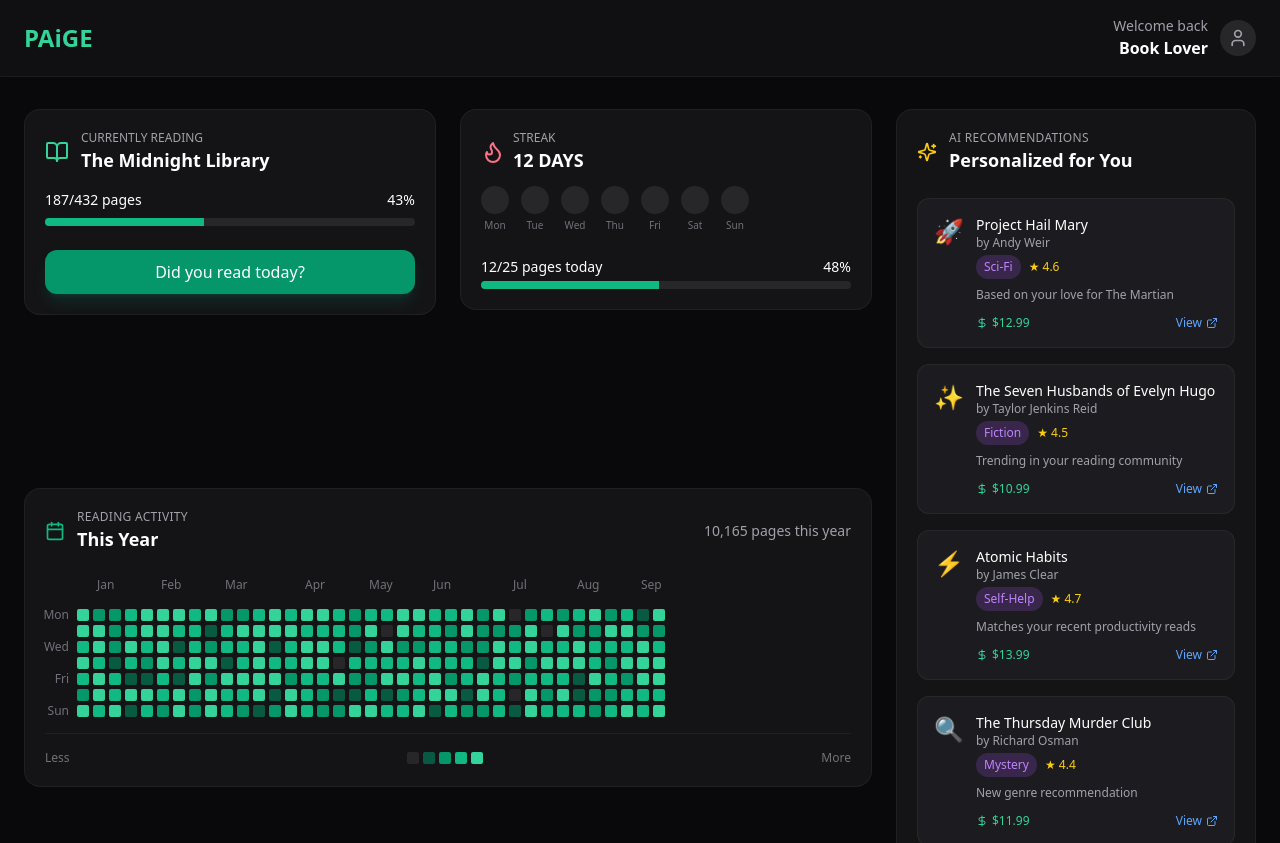
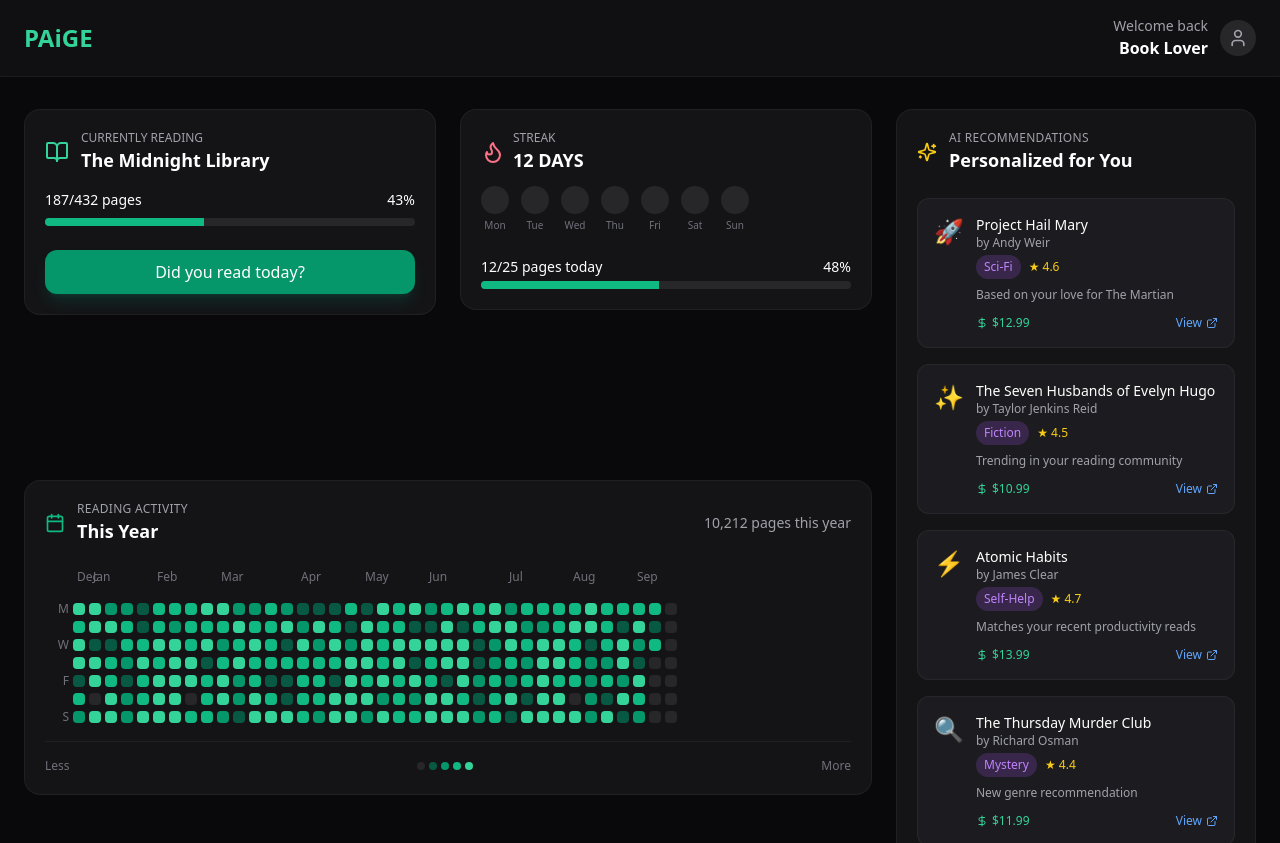
Before and after one commit to Ferxxo-pa/PAiGE, a React (Vite) app: page / in a window 1280 px wide. Shown: the top 843 px of the page. Built offline with nearby package versions, Linux system fonts and the light colour scheme; the HTML template or start-up script is replaced by a standard one.

Commit message:
Reverted to commit 62040681120dcfbce2909a4cb88f9731318f4465

```diff
--- a/src/components/BookRecommendations.tsx
+++ b/src/components/BookRecommendations.tsx
@@ -50,7 +50,7 @@ const BookRecommendations = () => {
         </div>
       </div>
 
-      <div className="flex-1 overflow-auto space-y-4">
+      <div className="space-y-4 flex-1 overflow-auto">
         {recommendations.map((book, index) => (
           <div key={index} className="p-4 bg-zinc-800/50 rounded-xl border border-white/5 hover:border-emerald-500/30 transition-all duration-300">
             <div className="flex items-start gap-3">
--- a/src/components/ReadingActivityChart.tsx
+++ b/src/components/ReadingActivityChart.tsx
@@ -2,35 +2,48 @@ import { Calendar } from "lucide-react";
 
 const ReadingActivityChart = () => {
   // Generate proper GitHub-style heatmap data
-  const generateContributionData = () => {
+  const generateHeatmapData = () => {
     const today = new Date();
     const currentYear = today.getFullYear();
 
     // Find the Monday of the first week of the year
     const jan1 = new Date(currentYear, 0, 1);
-    const startOfYear = new Date(jan1);
+    const firstMonday = new Date(jan1);
     const dayOfWeek = jan1.getDay();
-    const daysToSubtract = dayOfWeek === 0 ? 6 : dayOfWeek - 1; // Monday = 0
-    startOfYear.setDate(jan1.getDate() - daysToSubtract);
+    const daysToMonday = dayOfWeek === 0 ? 1 : 8 - dayOfWeek; // If Sunday, go to next Monday
+    firstMonday.setDate(jan1.getDate() + (dayOfWeek === 1 ? 0 : daysToMonday));
+
+    // If Jan 1 is Monday-Thursday, start from that week's Monday
+    if (dayOfWeek >= 1 && dayOfWeek <= 4) {
+      firstMonday.setDate(jan1.getDate() - (dayOfWeek - 1));
+    }
 
     const weeks = [];
-    const currentDate = new Date(startOfYear);
+    const startDate = new Date(firstMonday);
 
-    // Generate up to 53 weeks
-    while (currentDate <= today && weeks.length < 53) {
+    // Calculate number of weeks to show (up to 53)
+    const weeksToShow = Math.min(53, Math.ceil((today.getTime() - startDate.getTime()) / (7 * 24 * 60 * 60 * 1000)) + 1);
+
+    for (let weekIndex = 0; weekIndex < weeksToShow; weekIndex++) {
       const week = [];
-      for (let day = 0; day < 7; day++) {
-        const dateStr = currentDate.toISOString().split('T')[0];
-        const pages = Math.floor(Math.random() * 80); // 0-79 pages
+      for (let dayIndex = 0; dayIndex < 7; dayIndex++) {
+        const date = new Date(startDate);
+        date.setDate(startDate.getDate() + weekIndex * 7 + dayIndex);
+
+        // Don't show future dates
+        if (date > today) {
+          week.push(null);
+          continue;
+        }
+
+        // Generate random pages (0-80 range)
+        const pages = Math.floor(Math.random() * 81);
 
         week.push({
-          date: dateStr,
+          date: date.toISOString().split('T')[0],
           pages,
-          month: currentDate.getMonth(),
-          isCurrentYear: currentDate.getFullYear() === currentYear
+          dateObj: new Date(date)
         });
-
-        currentDate.setDate(currentDate.getDate() + 1);
       }
       weeks.push(week);
     }
@@ -38,12 +51,11 @@ const ReadingActivityChart = () => {
     return weeks;
   };
 
-  const contributionData = generateContributionData();
-  const totalPages = contributionData.flat()
-    .filter(day => day.isCurrentYear)
-    .reduce((sum, day) => sum + day.pages, 0);
+  const heatmapData = generateHeatmapData();
+  const totalPages = heatmapData.flat().filter(Boolean).reduce((sum, day) => sum + day.pages, 0);
 
-  const getColorByPages = (pages: number) => {
+  // Color buckets based on pages per day
+  const getPagesBucket = (pages: number) => {
     if (pages === 0) return 'bg-zinc-800';
     if (pages <= 10) return 'bg-emerald-700/70';
     if (pages <= 25) return 'bg-emerald-600';
@@ -51,20 +63,26 @@ const ReadingActivityChart = () => {
     return 'bg-emerald-400';
   };
 
-  // Generate month labels
+  // Generate month labels aligned with weeks
   const getMonthLabels = () => {
+    const labels = [];
     const months = ['Jan', 'Feb', 'Mar', 'Apr', 'May', 'Jun', 'Jul', 'Aug', 'Sep', 'Oct', 'Nov', 'Dec'];
-    const labels = [];
-    let lastMonth = -1;
 
-    contributionData.forEach((week, weekIndex) => {
-      const firstDay = week[0];
-      if (firstDay && firstDay.month !== lastMonth && firstDay.isCurrentYear) {
+    heatmapData.forEach((week, weekIndex) => {
+      const firstDay = week.find(day => day !== null);
+      if (firstDay) {
+        const date = firstDay.dateObj;
+        const isFirstWeekOfMonth = date.getDate() <= 7;
+        if (isFirstWeekOfMonth || weekIndex === 0) {
           labels.push({
-          month: months[firstDay.month],
-          weekIndex
+            week: weekIndex,
+            month: months[date.getMonth()]
           });
-        lastMonth = firstDay.month;
+        } else {
+          labels.push(null);
+        }
+      } else {
+        labels.push(null);
       }
     });
 
@@ -72,11 +90,10 @@ const ReadingActivityChart = () => {
   };
 
   const monthLabels = getMonthLabels();
-
   const days = ['Mon', 'Tue', 'Wed', 'Thu', 'Fri', 'Sat', 'Sun'];
 
   return (
-    <div className="rounded-2xl bg-zinc-900/80 border border-white/5 p-5 backdrop-blur-sm overflow-hidden w-full">
+    <div className="rounded-2xl bg-zinc-900/80 border border-white/5 p-5 backdrop-blur-sm h-full">
       <div className="flex items-center justify-between mb-6">
         <div className="flex items-center gap-3">
           <Calendar className="h-5 w-5 text-emerald-500" />
@@ -92,76 +109,47 @@ const ReadingActivityChart = () => {
 
       <div className="space-y-4">
         {/* Month labels */}
-        <div className="relative ml-9">
-          <div
-            className="grid gap-1 text-xs text-zinc-500"
-            style={{
-              gridTemplateColumns: `repeat(${contributionData.length}, clamp(9px, 1.1vw, 12px))`,
-            }}
-          >
+        <div className="flex gap-1 pl-8 text-xs text-zinc-500">
           {monthLabels.map((label, index) => (
-              <div
-                key={index}
-                className="text-left"
-                style={{ gridColumnStart: label.weekIndex + 1 }}
-              >
-                {label.month}
-              </div>
-            ))}
-          </div>
-        </div>
-
-        {/* GitHub-style heatmap grid */}
-        <div className="flex">
-          {/* Day labels */}
-          <div className="flex flex-col gap-1 w-8 text-xs text-zinc-500 text-right pr-2">
-            {days.map((day, dayIndex) => (
-              <div
-                key={day}
-                className="flex items-center justify-end"
-                style={{ height: 'clamp(9px, 1.1vw, 12px)' }}
-              >
-                {dayIndex % 2 === 0 ? day : ''}
+            <div key={index} className="w-3 text-center">
+              {label ? label.month : ''}
             </div>
           ))}
         </div>
 
-          {/* Heatmap cells */}
+        {/* GitHub-style heatmap grid */}
+        <div className="flex flex-col gap-1">
+          {days.map((day, dayIndex) => (
+            <div key={day} className="flex items-center gap-1">
+              <div className="w-6 text-xs text-zinc-500 text-right">
+                {dayIndex % 2 === 0 ? day.slice(0, 1) : ''}
+              </div>
+              <div className="flex gap-1">
+                {heatmapData.map((week, weekIndex) => {
+                  const dayData = week[dayIndex];
+                  return (
                     <div
-            className="grid gap-1"
-            style={{
-              gridTemplateColumns: `repeat(${contributionData.length}, clamp(9px, 1.1vw, 12px))`,
-              gridTemplateRows: 'repeat(7, clamp(9px, 1.1vw, 12px))'
-            }}
-          >
-            {contributionData.map((week, weekIndex) =>
-              week.map((day, dayIndex) => (
-                <div
-                  key={`${weekIndex}-${dayIndex}`}
-                  className={`rounded-[2px] transition-all duration-200 hover:scale-110 hover:shadow-lg hover:shadow-emerald-500/25 cursor-pointer ${getColorByPages(day.pages)}`}
-                  style={{
-                    gridColumn: weekIndex + 1,
-                    gridRow: dayIndex + 1,
-                    width: 'clamp(9px, 1.1vw, 12px)',
-                    height: 'clamp(9px, 1.1vw, 12px)'
-                  }}
-                  title={`${day.date} — ${day.pages} pages`}
+                      key={weekIndex}
+                      className={`w-3 h-3 rounded-sm ${dayData ? getPagesBucket(dayData.pages) : 'bg-zinc-800'}
+                        transition-all duration-200 hover:scale-110 hover:shadow-lg hover:shadow-emerald-500/25 cursor-pointer`}
+                      title={dayData ? `${dayData.date} — ${dayData.pages} pages` : ''}
                     />
-              ))
-            )}
+                  );
+                })}
               </div>
+            </div>
+          ))}
         </div>
 
         {/* Legend */}
         <div className="flex items-center justify-between pt-4 border-t border-white/5">
           <span className="text-xs text-zinc-500">Less</span>
           <div className="flex gap-1">
-            {[0, 10, 25, 50, 75].map((pages, index) => (
-              <div
-                key={index}
-                className={`w-3 h-3 rounded-[2px] ${getColorByPages(pages)}`}
-              />
-            ))}
+            <div className="w-2 h-2 rounded-sm bg-zinc-800" />
+            <div className="w-2 h-2 rounded-sm bg-emerald-700/70" />
+            <div className="w-2 h-2 rounded-sm bg-emerald-600" />
+            <div className="w-2 h-2 rounded-sm bg-emerald-500" />
+            <div className="w-2 h-2 rounded-sm bg-emerald-400" />
           </div>
           <span className="text-xs text-zinc-500">More</span>
         </div>
--- a/src/pages/Index.tsx
+++ b/src/pages/Index.tsx
@@ -31,25 +31,25 @@ const Index = () => {
 
       {/* Main Dashboard */}
       <main className="container mx-auto px-6 py-8">
-        {/* Main Layout - Fixed grid to prevent overlap */}
+        {/* Grid Layout - 3 columns on desktop */}
         <div className="grid grid-cols-1 lg:grid-cols-[1fr_1fr_360px] gap-6 items-start">
-          {/* Currently Reading Card */}
+          {/* Top Row - Currently Reading */}
           <div className="lg:col-start-1">
             <CurrentlyReadingCard />
           </div>
 
-          {/* Reading Streak Card */}
+          {/* Top Row - Reading Streak */}
           <div className="lg:col-start-2">
             <ReadingStreakCard />
           </div>
 
-          {/* AI Recommendations - spans full height */}
-          <div className="lg:col-start-3 lg:row-span-2 h-full">
+          {/* Right Column - AI Recommendations (spans 2 rows) */}
+          <div className="lg:col-start-3 lg:row-start-1 lg:row-span-2 h-full">
             <BookRecommendations />
           </div>
 
-          {/* Reading Activity - spans first two columns */}
-          <div className="lg:col-start-1 lg:col-end-3 lg:row-start-2">
+          {/* Second Row - Reading Activity (spans first 2 columns) */}
+          <div className="lg:col-start-1 lg:col-span-2 lg:row-start-2">
             <ReadingActivityChart />
           </div>
         </div>
```
Lines whose indentation alone changed are shown as unchanged.
